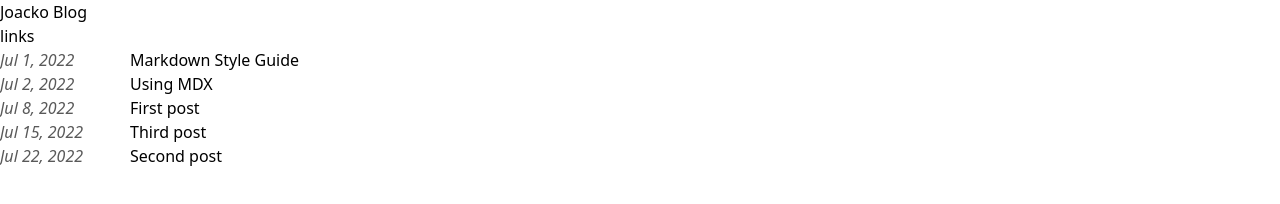
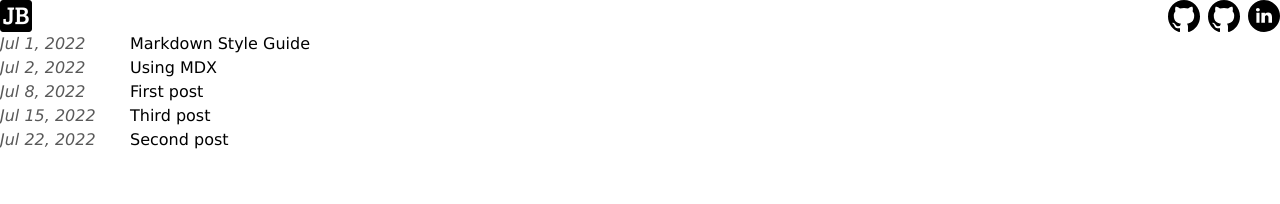
Before and after one commit to joackob/blog-nxt-template, an Astro site: page /blog in a window 1280 px wide. Built offline with nearby package versions, Linux system fonts and the light colour scheme; Astro itself is replaced by a stand-in of ours.

Commit message:
add header

```diff
--- a/src/components/BaseHead.astro
+++ b/src/components/BaseHead.astro
@@ -1,5 +1,6 @@
 ---
 // Import the global.css file here so that it is included on
+import "../styles/global.css";
 // all pages through the use of the <BaseHead /> component.
 
 export interface Props {
--- a/src/components/Header.astro
+++ b/src/components/Header.astro
@@ -1,10 +1,20 @@
 ---
-import { SITE_TITLE } from "../consts";
+import LinkNav from "./LinkNav.astro";
 ---
 
 <header>
-	<h2>
-		{SITE_TITLE}
-	</h2>
-	<nav>links</nav>
+	<nav class="flex justify-between">
+		<LinkNav href="/" img_src="favicon-32x32.png" />
+		<ul class="flex space-x-2">
+			<li>
+				<LinkNav href="/" img_src="github-142-svgrepo-com.svg" />
+			</li>
+			<li>
+				<LinkNav href="/" img_src="github-142-svgrepo-com.svg" />
+			</li>
+			<li>
+				<LinkNav href="/" img_src="linkedin-round-svgrepo-com.svg" />
+			</li>
+		</ul>
+	</nav>
 </header>
--- /dev/null
+++ b/src/components/LinkNav.astro
@@ -0,0 +1,14 @@
+---
+export interface Props {
+    href: string;
+    img_src: string;
+    text?: string;
+}
+
+const { href, img_src, text } = Astro.props;
+---
+
+<a href={href}>
+    <img src={img_src} alt="link-logo" width="32px" height="32px" />
+    {text && <span>{text}</span>}
+</a>
--- /dev/null
+++ b/src/styles/global.css
@@ -0,0 +1,8 @@
+/*
+  The CSS in this style tag is based off of Bear Blog's default CSS.
+  https://github.com/HermanMartinus/bearblog/blob/297026a877bc2ab2b3bdfbd6b9f7961c350917dd/templates/styles/blog/default.css
+  License MIT: https://github.com/HermanMartinus/bearblog/blob/master/LICENSE.md
+ */
+body {
+  font-family: Verdana, sans-serif;
+}
```
Also changed, not shown: public/github-142-svgrepo-com.svg (added), public/linkedin-161-svgrepo-com.svg (added), public/linkedin-round-svgrepo-com.svg (added).
